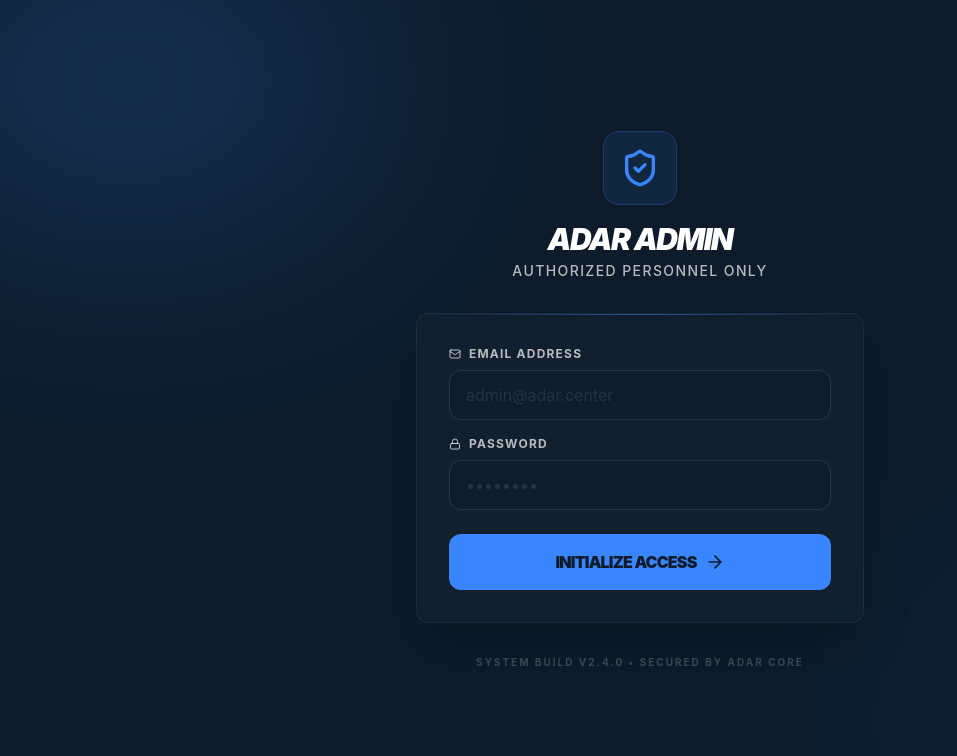
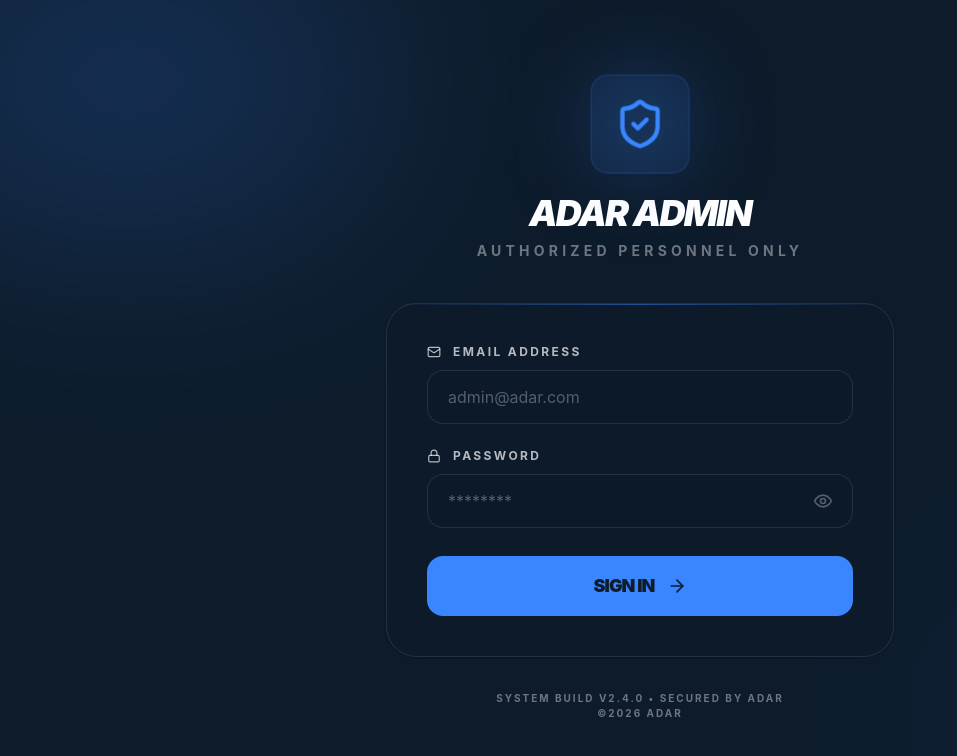
Before and after one commit to Udhayaa2202/ADAR_Admin, a React (Vite) app: page /login in a window 1280 px wide. Shown: the top 756 px of the page, without its empty margins (0-957 px from the left). Built offline with nearby package versions, Linux system fonts and the light colour scheme; no server answers.

Commit message:
updated protectedRouter for login, updated animation for logo, form box

```diff
--- a/package.json
+++ b/package.json
@@ -19,6 +19,7 @@
     "react": "^18.3.1",
     "react-dom": "^18.3.1",
     "react-leaflet": "^5.0.0",
+    "react-router-dom": "^7.13.1",
     "recharts": "^2.12.7",
     "tailwind-merge": "^2.3.0"
   },
--- a/src/App.jsx
+++ b/src/App.jsx
@@ -1,10 +1,12 @@
 import React, { useState } from 'react';
+import { BrowserRouter as Router, Routes, Route, Navigate } from 'react-router-dom';
 import Sidebar from './components/Sidebar';
 import Dashboard from './pages/Dashboard';
 import ReportDetailsPage from './pages/ReportDetailsPage';
 import CitizenReports from './pages/CitizenReports';
 import PhotoVerificationPage from './pages/PhotoVerificationPage';
 import SettingsPage from './pages/SettingsPage';
+import Login from './pages/Login';
 import { AuthProvider } from './context/AuthContext';
 import ProtectedRoute from './components/ProtectedRoute';
 
@@ -19,7 +21,7 @@ function AppContent() {
     };
 
     const handleVerifyReport = (report) => {
-        setVerifyingResults(null); // Reset results for a fresh scan
+        setVerifyingResults(null);
         setVerifyingReport(report);
         setViewedReport(null);
         setActiveTab('photo-verification');
@@ -29,7 +31,6 @@ function AppContent() {
         setViewedReport(null);
     };
 
-    // Automatically clear verification state when navigating away
     React.useEffect(() => {
         if (activeTab !== 'photo-verification') {
             setVerifyingReport(null);
@@ -56,10 +57,7 @@ function AppContent() {
                         report={viewedReport}
                         onBack={handleBackToDashboard}
                         onVerifyPhoto={handleVerifyReport}
-                        onRefresh={() => {
-                            // This will be handled by the Dashboard's own reload logic
-                            // but we can pass a global state if needed.
-                        }}
+                        onRefresh={() => {}}
                     />
                 ) : (
                     <>
@@ -101,9 +99,19 @@ function AppContent() {
 function App() {
     return (
         <AuthProvider>
-            <ProtectedRoute>
-                <AppContent />
-            </ProtectedRoute>
+            <Router>
+                <Routes>
+                    <Route path="/login" element={<Login />} />
+                    <Route
+                        path="/*"
+                        element={
+                            <ProtectedRoute>
+                                <AppContent />
+                            </ProtectedRoute>
+                        }
+                    />
+                </Routes>
+            </Router>
         </AuthProvider>
     );
 }
--- a/src/components/ProtectedRoute.jsx
+++ b/src/components/ProtectedRoute.jsx
@@ -1,12 +1,22 @@
 import React from 'react';
+import { Navigate } from 'react-router-dom';
 import { useAuth } from '../context/AuthContext';
-import Login from '../pages/Login';
 
 const ProtectedRoute = ({ children }) => {
-    const { user } = useAuth();
+    const { user, loading } = useAuth();
+
+    if (loading) {
+        return (
+            <div className="min-h-screen bg-cyber-dark flex items-center justify-center">
+                <div className="text-cyber-dark-accent animate-pulse font-black tracking-tighter uppercase italic">
+                    Initializing Secure Link...
+                </div>
+            </div>
+        );
+    }
 
     if (!user) {
-        return <Login />;
+        return <Navigate to="/login" replace />;
     }
 
     return children;
--- a/src/pages/Login.jsx
+++ b/src/pages/Login.jsx
@@ -1,6 +1,7 @@
-import React, { useState } from 'react';
+import React, { useState, useEffect } from 'react';
+import { useNavigate } from 'react-router-dom';
 import { useAuth } from '../context/AuthContext';
-import { LucideShieldCheck, LucideShieldAlert, LucideMail, LucideLock, LucideArrowRight, LucideLoader2 } from 'lucide-react';
+import { LucideShieldCheck, LucideShieldAlert, LucideMail, LucideLock, LucideArrowRight, LucideLoader2, LucideEye, LucideEyeOff } from 'lucide-react';
 import { motion, AnimatePresence } from 'framer-motion';
 
 const Login = () => {
@@ -8,7 +9,15 @@ const Login = () => {
     const [password, setPassword] = useState('');
     const [error, setError] = useState('');
     const [loading, setLoading] = useState(false);
-    const { login } = useAuth();
+    const [showPassword, setShowPassword] = useState(false);
+    const { login, user } = useAuth();
+    const navigate = useNavigate();
+
+    useEffect(() => {
+        if (user) {
+            navigate('/', { replace: true });
+        }
+    }, [user, navigate]);
 
     const handleSubmit = async (e) => {
         e.preventDefault();
@@ -17,6 +26,7 @@ const Login = () => {
 
         try {
             await login(email, password);
+            navigate('/', { replace: true });
         } catch (err) {
             console.error(err);
             setError(err.message.includes('auth/invalid-credential')
@@ -29,7 +39,6 @@ const Login = () => {
 
     return (
         <div className="min-h-screen bg-cyber-dark flex items-center justify-center p-6 relative overflow-hidden">
-            {/* Background elements */}
             <div className="absolute top-0 left-0 w-full h-full opacity-20 pointer-events-none">
                 <div className="absolute top-[-10%] left-[-10%] w-[40%] h-[40%] bg-cyber-dark-accent rounded-full blur-[120px]" />
                 <div className="absolute bottom-[-10%] right-[-10%] w-[40%] h-[40%] bg-cyber-dark-accent/30 rounded-full blur-[120px]" />
@@ -38,28 +47,56 @@ const Login = () => {
             <motion.div
                 initial={{ opacity: 0, y: 20 }}
                 animate={{ opacity: 1, y: 0 }}
-                className="w-full max-w-md"
+                className="w-full max-w-lg"
             >
-                <div className="mb-8 text-center">
-                    <div className="inline-flex items-center justify-center p-4 bg-cyber-dark-accent/10 border border-cyber-dark-accent/20 rounded-2xl mb-4">
-                        <LucideShieldCheck className="w-10 h-10 text-cyber-dark-accent" />
-                    </div>
-                    <h1 className="text-3xl font-black tracking-tighter text-white uppercase italic">ADAR ADMIN</h1>
-                    <p className="text-white/70 text-sm font-medium tracking-widest uppercase mt-1">Authorized Personnel Only</p>
+                <div className="mb-10 text-center">
+                    <motion.div
+                        initial={{ opacity: 0, scale: 0.5, rotate: -20 }}
+                        animate={{
+                            opacity: 1,
+                            scale: 1.1,
+                            rotate: 0,
+                        }}
+                        transition={{
+                            duration: 1,
+                            ease: "backOut",
+                        }}
+                        className="inline-flex items-center justify-center p-5 bg-cyber-dark-accent/10 border border-cyber-dark-accent/20 rounded-2xl mb-6 relative group"
+                    >
+                        {/* Glow effect */}
+                        <div className="absolute inset-0 bg-cyber-dark-accent/30 blur-2xl rounded-full" />
+
+                        <LucideShieldCheck className="w-12 h-12 text-cyber-dark-accent relative z-10" />
+                    </motion.div>
+                    <h1 className="text-4xl font-black tracking-tighter text-white uppercase italic mb-2">ADAR ADMIN</h1>
+                    <p className="text-white/40 text-sm font-bold tracking-[0.3em] uppercase">Authorized Personnel Only</p>
                 </div>
 
-                <div className="glass-card p-8 bg-white/[0.02] border-white/5 relative">
-                    {/* Decorative line */}
+            <motion.div
+                initial={{ opacity: 0, scale: 0.95 }}
+                animate={{ opacity: 1, scale: 1 }}
+                className="w-full max-w-lg relative p-[2px] rounded-[2rem] overflow-hidden group"
+            >
+
+                <motion.div
+                    initial={{ opacity: 1 }}
+                    animate={{ opacity: 0 }}
+                    transition={{ duration: 1.5, delay: 1, ease: "easeOut" }}
+                    className="absolute inset-0 animate-border-flow"
+                />
+
+                <div className="glass-card p-10 bg-cyber-dark/95 backdrop-blur-2xl border border-white/10 relative z-10 rounded-[1.9rem]">
+
                     <div className="absolute top-0 left-0 w-full h-[1px] bg-gradient-to-r from-transparent via-cyber-dark-accent/50 to-transparent" />
 
-                    <form onSubmit={handleSubmit} className="space-y-6">
+                    <form onSubmit={handleSubmit} className="space-y-7">
                         <AnimatePresence mode="wait">
                             {error && (
                                 <motion.div
                                     initial={{ opacity: 0, height: 0 }}
                                     animate={{ opacity: 1, height: 'auto' }}
                                     exit={{ opacity: 0, height: 0 }}
-                                    className="flex items-center gap-3 p-4 bg-red-500/10 border border-red-500/20 rounded-xl text-red-500 text-sm"
+                                    className="flex items-center gap-4 p-4 bg-red-500/10 border border-red-500/20 rounded-2xl text-red-500 text-sm font-medium"
                                 >
                                     <LucideShieldAlert className="w-4 h-4 flex-shrink-0" />
                                     <span>{error}</span>
@@ -67,62 +104,75 @@ const Login = () => {
                             )}
                         </AnimatePresence>
 
-                        <div className="space-y-4">
-                            <div className="space-y-2">
-                                <label className="text-xs font-bold text-white/70 uppercase tracking-widest flex items-center gap-2">
-                                    <LucideMail className="w-3 h-3" /> Email Address
+                        <div className="space-y-6">
+                            <div className="space-y-2.5">
+                                <label className="text-xs font-bold text-white/70 uppercase tracking-[0.2em] flex items-center gap-3">
+                                    <LucideMail className="w-3.5 h-3.5" /> Email Address
                                 </label>
                                 <input
                                     type="email"
                                     required
                                     value={email}
                                     onChange={(e) => setEmail(e.target.value)}
-                                    placeholder="admin@adar.center"
-                                    className="w-full bg-cyber-dark/50 border border-white/10 rounded-xl px-4 py-3 text-white placeholder:text-white/10 focus:outline-none focus:border-cyber-dark-accent/50 transition-colors"
+                                    placeholder="admin@adar.com"
+                                    className="w-full bg-cyber-dark/50 border border-white/10 rounded-2xl px-5 py-3.5 text-base text-white placeholder:text-white/30 focus:outline-none focus:border-cyber-dark-accent/50 transition-all focus:ring-1 focus:ring-cyber-dark-accent/20"
                                 />
                             </div>
 
-                            <div className="space-y-2">
-                                <label className="text-xs font-bold text-white/70 uppercase tracking-widest flex items-center gap-2">
-                                    <LucideLock className="w-3 h-3" /> Password
+                            <div className="space-y-2.5">
+                                <label className="text-xs font-bold text-white/70 uppercase tracking-[0.2em] flex items-center gap-3">
+                                    <LucideLock className="w-3.5 h-3.5" /> Password
                                 </label>
-                                <input
-                                    type="password"
-                                    required
-                                    value={password}
-                                    onChange={(e) => setPassword(e.target.value)}
-                                    placeholder="••••••••"
-                                    className="w-full bg-cyber-dark/50 border border-white/10 rounded-xl px-4 py-3 text-white placeholder:text-white/10 focus:outline-none focus:border-cyber-dark-accent/50 transition-colors"
-                                />
+                                <div className="relative">
+                                    <input
+                                        type={showPassword ? "text" : "password"}
+                                        required
+                                        value={password}
+                                        onChange={(e) => setPassword(e.target.value)}
+                                        placeholder="********"
+                                        className="w-full bg-cyber-dark/50 border border-white/10 rounded-2xl px-5 py-3.5 text-base text-white placeholder:text-white/30 focus:outline-none focus:border-cyber-dark-accent/50 transition-all focus:ring-1 focus:ring-cyber-dark-accent/20 pr-12"
+                                    />
+                                    <button
+                                        type="button"
+                                        onClick={() => setShowPassword(!showPassword)}
+                                        className="absolute right-4 top-1/2 -translate-y-1/2 text-white/30 hover:text-white/60 transition-colors p-1"
+                                    >
+                                        {showPassword ? (
+                                            <LucideEyeOff className="w-5 h-5" />
+                                        ) : (
+                                            <LucideEye className="w-5 h-5" />
+                                        )}
+                                    </button>
+                                </div>
                             </div>
                         </div>
 
                         <button
                             disabled={loading}
-                            className="group relative w-full bg-cyber-dark-accent text-cyber-dark font-black uppercase tracking-tighter py-4 rounded-xl overflow-hidden active:scale-95 transition-all disabled:opacity-50 disabled:active:scale-100"
+                            className="group relative w-full bg-cyber-dark-accent text-cyber-dark font-black uppercase tracking-tighter py-4 rounded-2xl overflow-hidden active:scale-[0.98] transition-all disabled:opacity-50 disabled:active:scale-100 mt-2 text-lg"
                         >
-                            <div className="relative z-10 flex items-center justify-center gap-2">
+                            <div className="relative z-10 flex items-center justify-center gap-3">
                                 {loading ? (
                                     <>
                                         <LucideLoader2 className="w-5 h-5 animate-spin" />
-                                        <span>Securing Link...</span>
+                                        <span>Secure Login...</span>
                                     </>
                                 ) : (
                                     <>
-                                        <span>Initialize Access</span>
-                                        <LucideArrowRight className="w-5 h-5 group-hover:translate-x-1 transition-transform" />
+                                        <span>Sign In</span>
+                                        <LucideArrowRight className="w-5 h-5 group-hover:translate-x-2 transition-transform" />
                                     </>
                                 )}
                             </div>
 
-                            {/* Shiny effect */}
-                            <div className="absolute top-0 left-0 w-full h-full bg-gradient-to-r from-transparent via-white/20 to-transparent -translate-x-full group-hover:translate-x-full transition-transform duration-1000" />
+                            <div className="absolute top-0 left-0 w-full h-full bg-gradient-to-r from-transparent via-white/30 to-transparent -translate-x-full group-hover:translate-x-full transition-transform duration-1000" />
                         </button>
                     </form>
                 </div>
+            </motion.div>
 
-                <div className="mt-8 text-center text-[10px] text-white/20 font-bold uppercase tracking-[0.2em]">
-                    System Build v2.4.0 • Secured by ADAR Core
+                <div className="mt-8 text-center text-[10px] text-white/40 font-bold uppercase tracking-[0.2em]">
+                    System Build v2.4.0 • Secured by ADAR<br/>&copy;2026 ADAR
                 </div>
             </motion.div>
         </div>
```
Also changed, not shown: src/index.css (+12 -0 lines), 1 other file (tests, documents, lock files or other folders).
